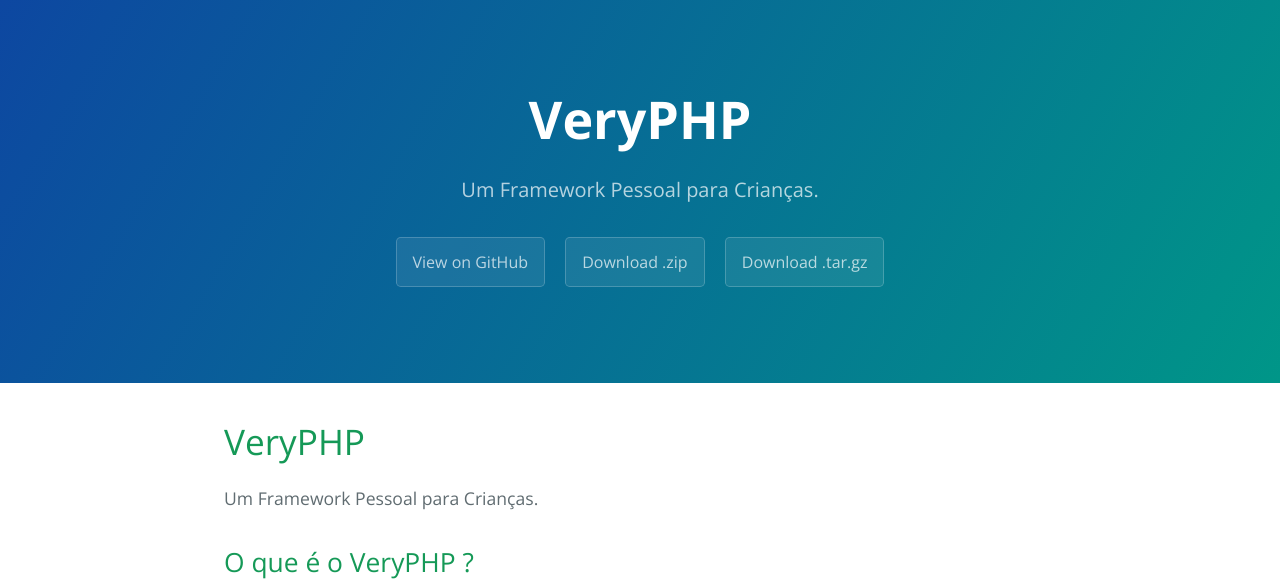
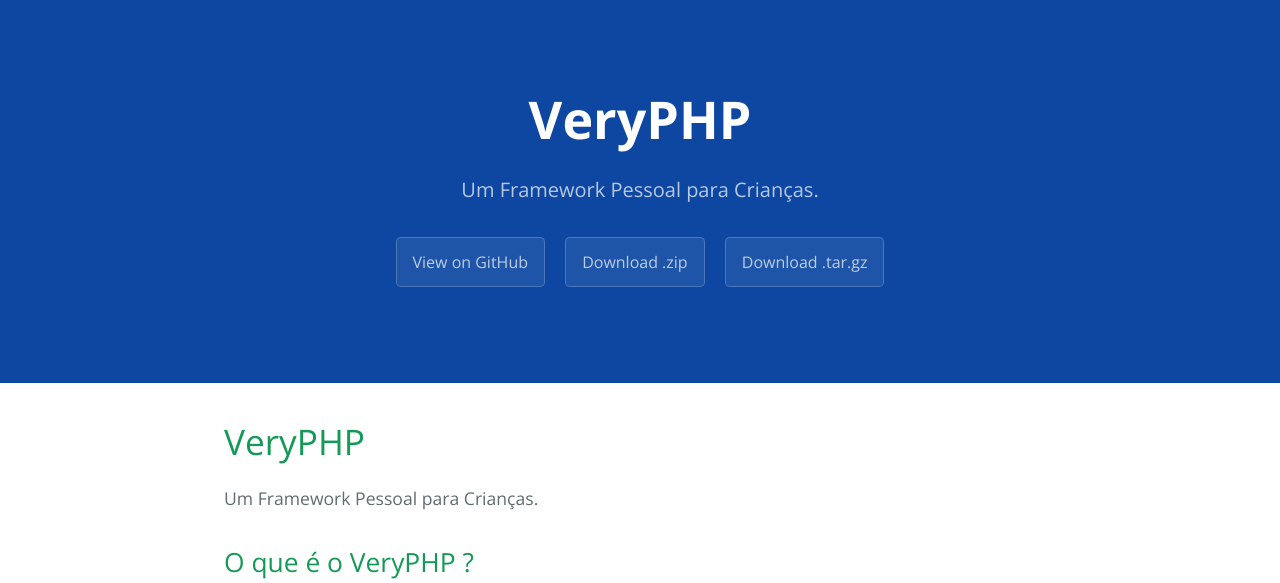
Before and after one commit to GabriellLima/VeryPHP, a PHP site: page / in a window 1280 px wide. Shown: the top 583 px of the page. Run offline with PHP 8.4, Linux system fonts and the light colour scheme.

Commit message:
Update stylesheet.css
Alteração no background do header

```diff
--- a/stylesheets/stylesheet.css
+++ b/stylesheets/stylesheet.css
@@ -56,8 +56,8 @@ a {
 .page-header {
   color: #fff;
   text-align: center;
-  background-color: #159957;
-  background-image: linear-gradient(120deg, #0D47A1, #009688); }
+  background-color: #0D47A1;
+  background-image: linear-gradient(120deg, #0D47A1, #0D47A1); }
 
 @media screen and (min-width: 64em) {
   .page-header {
```
